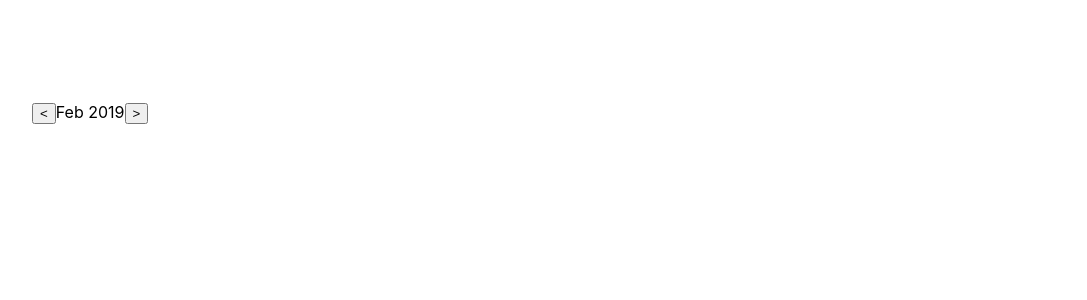
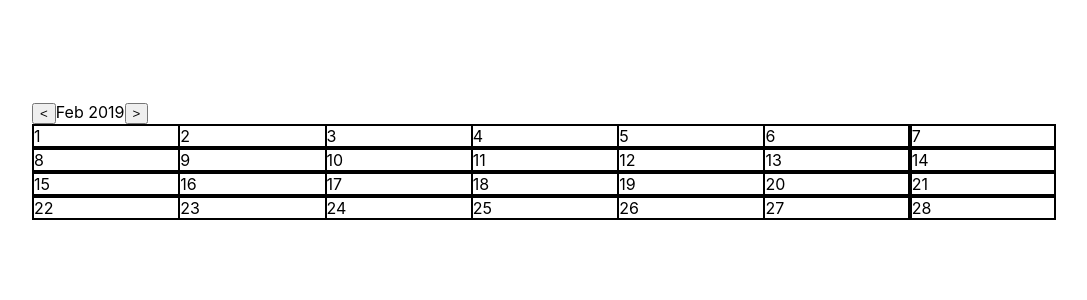
Before and after one commit to shaitaldesai/assignment, a React (Create React App) app: page / in a window 1280 px wide. Shown: the top 300 px of the page, without its empty margins (96-1183 px from the left). Built offline with nearby package versions, Linux system fonts and the light colour scheme.

Commit message:
Implemented calendar grid
Added a new component Week.js for the grid

```diff
--- a/src/App.js
+++ b/src/App.js
@@ -1,7 +1,7 @@
 import React, { Component } from 'react';
 import moment from 'moment';
 import events from './events.json';
-// import Week from './Week.js';
+import Week from './Week.js';
 import './App.css';
 
 class App extends Component {
@@ -21,11 +21,13 @@ class App extends Component {
     this.monthDecrement = this.monthDecrement.bind(this);
     this.monthIncrement = this.monthIncrement.bind(this);
     this.getFirstDayOfMonth = this.getFirstDayOfMonth.bind(this);
+    this.getArrayOfWeeks = this.getArrayOfWeeks.bind(this);
     this.months =  {'Jan': 1, 'Feb': 2, 'Mar': 3, 'Apr': 4, 'May': 5, 'Jun': 6, 'Jul': 7, 'Aug': 8, 'Sept': 9, 'Oct': 10, 'Nov': 11, 'Dec': 12};
     this.weekDays = {'Sun': 0, 'Mon': 1, 'Tue': 2, 'Wed': 3, 'Thu': 4, 'Fri': 5, 'Sat': 6};
   }
 
   componentDidMount () {
+    console.log('MOUNTED!');
     this.getCurrentTime((currentTime) => {
       this.setState({
         currentTime: currentTime
@@ -49,11 +51,12 @@ class App extends Component {
 
   getMonth () {
     let monthStr = this.state.currentTime.slice(5, 8);
+    console.log('MONTHSTR:', monthStr);
     let month = this.months[monthStr];
     if (month < 10) {
       return `0${month}`;
     } else {
-      return month;
+      return `${month}`;
     }
   }
 
@@ -92,21 +95,49 @@ class App extends Component {
     return this.weekDays[firstDay];
   }
 
+  getArrayOfWeeks () {
+    let month = this.getMonth();
+    let year = this.getYear();
+    let numberOfDaysInMonth = this.getDaysInMonth(year, month);
+    console.log('NUMBEROFDAYS:', month, year);
+    let daysArr = [];
+    for (var i = 0; i < numberOfDaysInMonth; i++) {
+      daysArr[i] = i + 1;
+    }
+    let weeksArr = [];
+    while (daysArr.length > 7) {
+      let arr = daysArr.splice(0, 7);
+      weeksArr.push(arr);
+    }
+    if (daysArr.length > 0) {
+      weeksArr.push(daysArr);
+    }
+    return weeksArr;
+    console.log('WEEKSARR:', weeksArr);
+    console.log('NUMBEROFDAYS:', numberOfDaysInMonth);
+  }
+
   render() {
-      let currentDay = moment().format('llll');
-      console.log('CURRENT:', currentDay);
-      let daysInMonth = this.getDaysInMonth(this.getYear(), this.getMonth());
-      console.log('DAYSINMONTH:', this.getYear(), this.getMonth(), daysInMonth);
-      let date = this.getMonth() + this.getDate() + this.getYear();
-      date = moment(date, "MMDDYYYY").subtract(1, 'months').format('llll');
-      // date = moment(date, "MMDDYYYY").format('llll');
-      console.log('DATE:', date);
+    console.log('INRENDER:', this.state.currentTime);
+      // let currentDay = moment().format('llll');
+      // console.log('CURRENT:', currentDay);
+      // let daysInMonth = this.getDaysInMonth(this.getYear(), this.getMonth());
+      // console.log('DAYSINMONTH:', this.getYear(), this.getMonth(), daysInMonth);
+      // let date = this.getMonth() + this.getDate() + this.getYear();
+      // date = moment(date, "MMDDYYYY").subtract(1, 'months').format('llll');
+      // // date = moment(date, "MMDDYYYY").format('llll');
+      // date = this.getArrayOfWeeks();
+      // console.log('DATE:', date);
     return (
       <div className='wrapper'>
         <div className='bar'>
           <button onClick={() => this.monthDecrement()}>{'<'}</button>
-          <span>{`${this.getMonthStr()} ${this.getYear()}`}</span>
+          <span>{this.getMonthStr() + ' ' + this.getYear()}</span>
           <button onClick={() => this.monthIncrement()}>{'>'}</button>
+          <Week arrOfWeeks={this.getArrayOfWeeks()} />
+        </div>
+        <div>
+
         </div>
       </div>
     );
--- a/src/Week.js
+++ b/src/Week.js
@@ -1,10 +1,13 @@
 import React from 'react';
 import './App.css';
 
-const Week = (props) => (
+const Week = (props) => {
+  // let arrayOfWeeks = props.arrOfWeeks();
+  // console.log('WEEKS:', arrayOfWeeks);
+  return (
     <div>
-  {props.weeksArr.map(week => (
-    <div className='row'>
+      {props.arrOfWeeks.map(week => (
+        <div className="row">
           <div className="one">{week[0]}</div>
           <div className="two">{week[1]}</div>
           <div className="three">{week[2]}</div>
@@ -14,7 +17,7 @@ const Week = (props) => (
           <div className="seven">{week[6]}</div>
         </div>
       ))}
-  </div>
-)
+  </div>)
+}
 
 export default Week;
```
Lines whose indentation alone changed are shown as unchanged.
